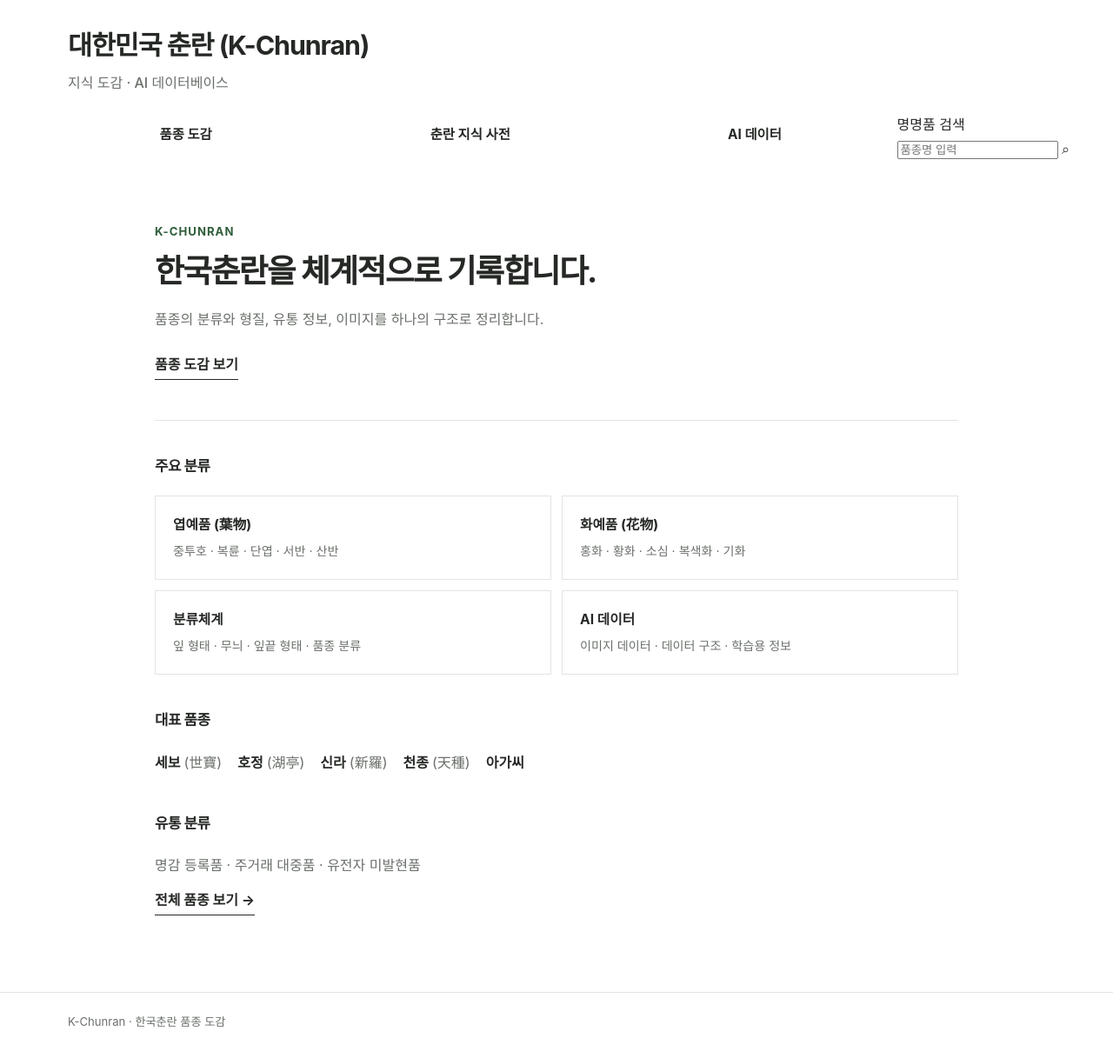
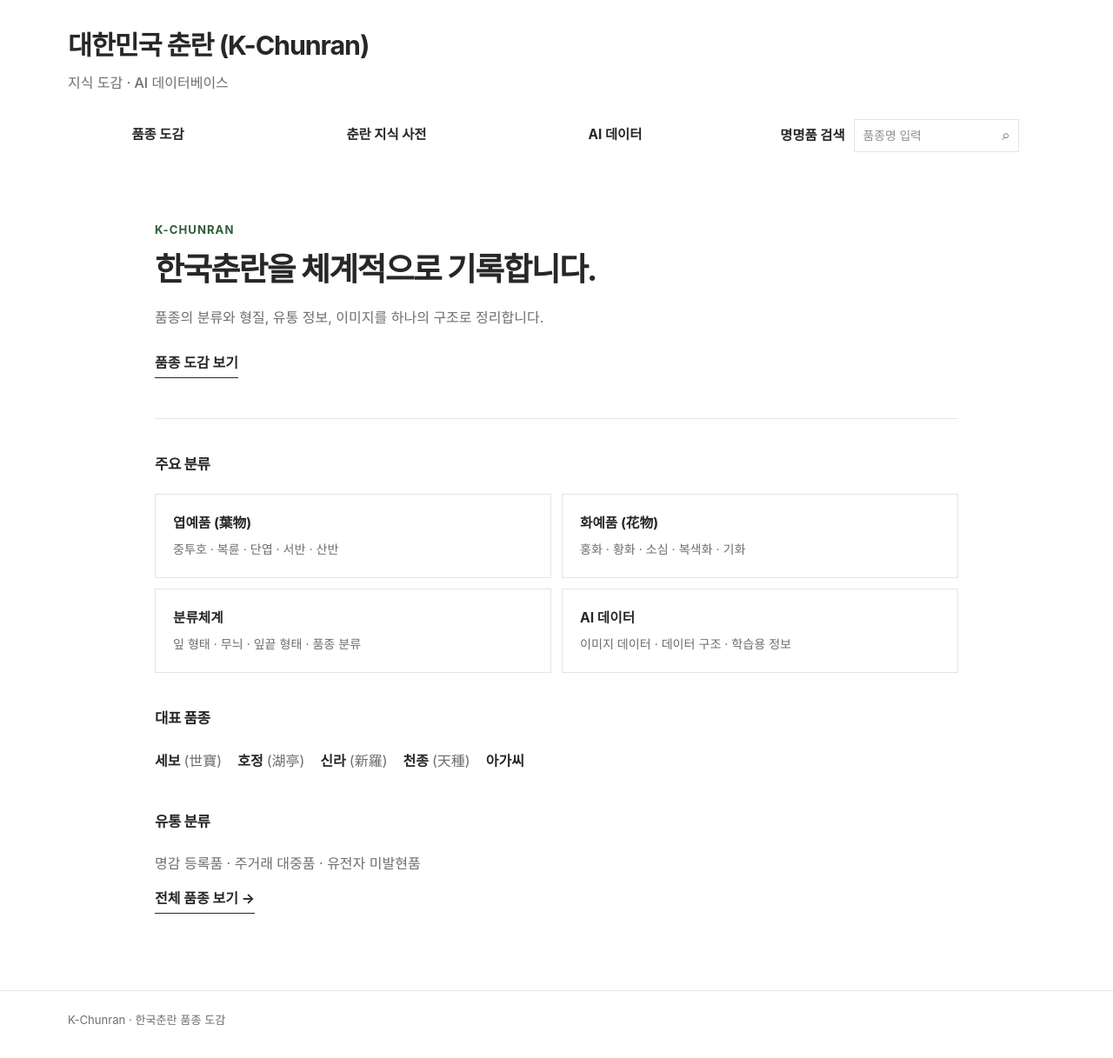
Before and after one commit to parasolra5-pixel/K-chunran, a Jekyll site: the page built from index.md, in a window 1280 px wide. Shown: the whole page at 87% size. Built offline with Jekyll 4.4.1, drawn with Linux system fonts in a browser that asks for light colours.

Commit message:
style: add named variety search UI

```diff
--- a/assets/css/k-chunran.css
+++ b/assets/css/k-chunran.css
@@ -99,6 +99,61 @@ a { color: inherit; }
 .kc-nav-item:focus-visible,
 .kc-nav-group:hover > .kc-nav-item {
   background: var(--kc-hover);
+}
+
+.kc-nav-search {
+  flex: 1.35 1 0;
+  display: flex;
+  align-items: center;
+  justify-content: center;
+  gap: 10px;
+  padding: 0 18px;
+  white-space: nowrap;
+}
+
+.kc-nav-search-label {
+  color: var(--kc-text);
+  font-size: 0.96rem;
+  font-weight: 700;
+}
+
+.kc-nav-search-box {
+  display: flex;
+  align-items: center;
+  width: min(190px, 100%);
+  height: 38px;
+  border: 1px solid var(--kc-border);
+  background: #fff;
+}
+
+.kc-nav-search-box:focus-within {
+  border-color: #cfd5ce;
+  box-shadow: 0 0 0 2px rgba(47, 93, 58, 0.06);
+}
+
+.kc-nav-search-box input {
+  min-width: 0;
+  width: 100%;
+  height: 100%;
+  padding: 6px 8px 6px 10px;
+  border: 0;
+  outline: 0;
+  background: transparent;
+  color: var(--kc-text);
+  font: inherit;
+  font-size: 0.86rem;
+}
+
+.kc-nav-search-box input::placeholder {
+  color: #8a8f8a;
+}
+
+.kc-nav-search-icon {
+  flex: 0 0 auto;
+  padding: 0 9px 2px 4px;
+  color: var(--kc-muted);
+  font-size: 1.05rem;
+  line-height: 1;
 }
 
 .kc-mega-menu {
@@ -303,6 +358,13 @@ a { color: inherit; }
   .kc-navigation.is-open { display: block; }
   .kc-nav-inner { display: block; }
   .kc-nav-group { width: 100%; }
+  .kc-nav-search {
+    width: 100%;
+    padding: 11px 18px 13px;
+    justify-content: flex-start;
+    border-bottom: 1px solid var(--kc-border);
+  }
+  .kc-nav-search-box { flex: 1 1 auto; width: auto; }
   .kc-nav-item { width: 100%; text-align: left; border-bottom: 1px solid var(--kc-border); }
   .kc-mega-menu {
     position: static;
```
